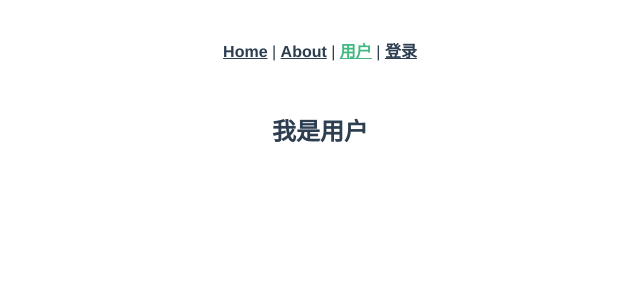
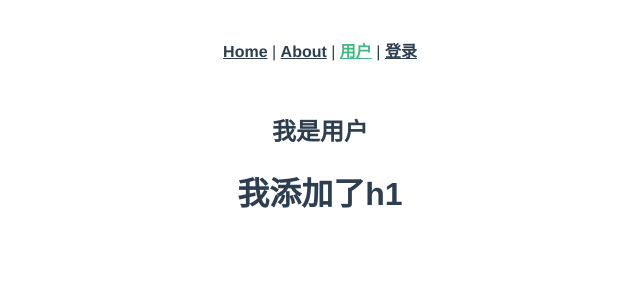
Before and after one commit to flyinclouds/vuelive, a Vue app: page /user in a window 1280 px wide. Shown: the top 300 px of the page, without its empty margins (320-960 px from the left). Built offline with nearby package versions, Linux system fonts and the light colour scheme.

Commit message:
second commit

```diff
--- a/src/views/User.vue
+++ b/src/views/User.vue
@@ -1,6 +1,7 @@
 <template>
   <div>
     <h2>我是用户</h2>
+    <h1>我添加了h1</h1>
   </div>
 </template>
 
```
